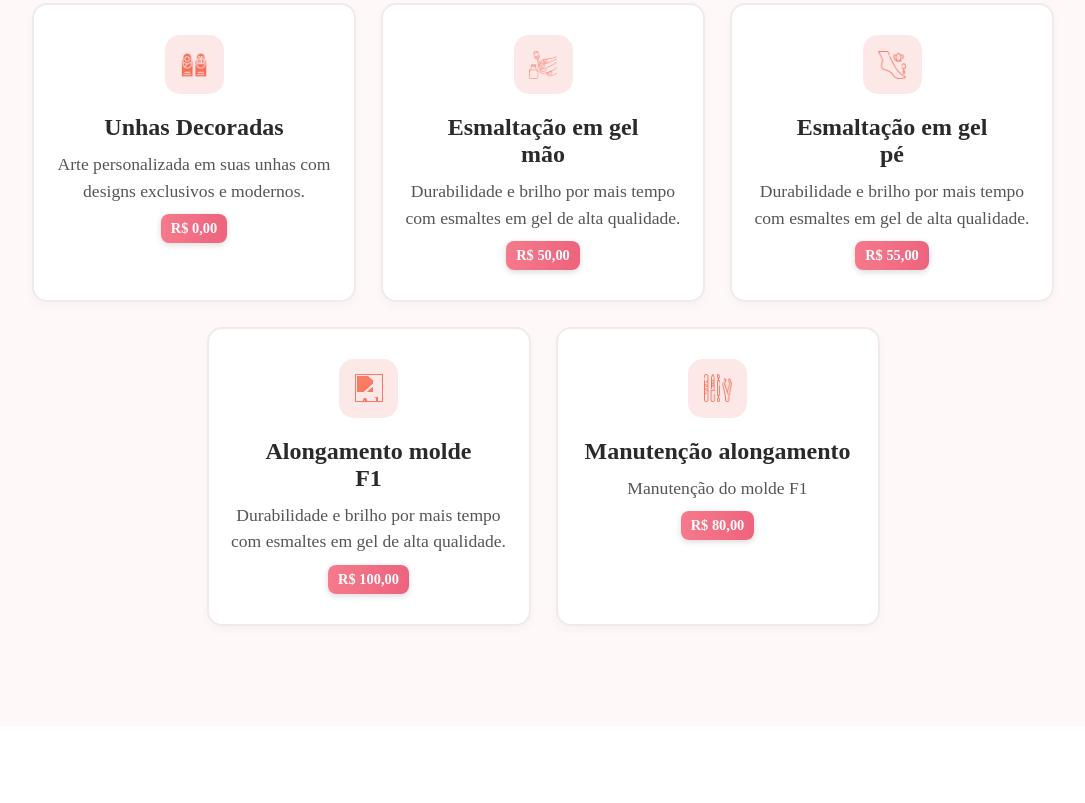
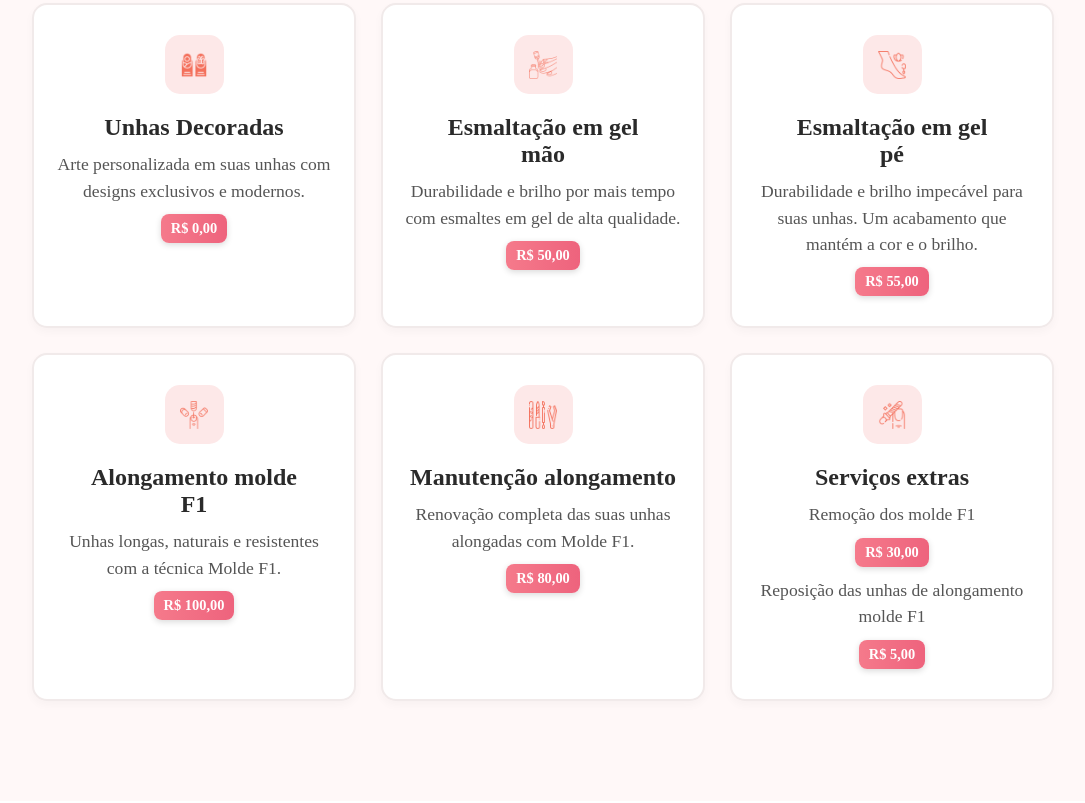
Before and after one commit to italobrunkhorst/MANICURE-2.0, a plain HTML site: page index.html in a window 1280 px wide. Shown: the part 1394-2197 px from the top of the page, without its empty margins (97-1182 px from the left). Drawn offline with Linux system fonts and the light colour scheme.

Commit message:
adicionado icone para alguns cards e adicionado novo card

```diff
--- a/index.html
+++ b/index.html
@@ -11,7 +11,7 @@
         <div class="conteiner">
             <div class="logo">
                 <img src="img/logo.png" alt="Logo Manicure">
-                <span>Manicure</span>
+                <span>Elen Nails</span>
             </div>
 
             <nav class="navbar" id="navbar">
@@ -79,7 +79,7 @@
                 <div class="card">
                     <div class="card-top">
                         <div class="icon">
-                            <img src="img/.png" alt="Pedicure">
+                            <img src="img/30-days.png" alt="Pedicure">
                         </div>
                         <h3>Pacote mensal</h3>
                         <button class="toggle-btn"><img src="img/arrow-down-sign-to-navigate.png" alt=""></button>
@@ -128,7 +128,7 @@
                         <button class="toggle-btn"><img src="img/arrow-down-sign-to-navigate.png" alt=""></button>
                     </div>
                     <div class="conteudo">
-                        <p>Durabilidade e brilho por mais tempo com esmaltes em gel de alta qualidade.</p>
+                        <p>Durabilidade e brilho impecável para suas unhas. Um acabamento que mantém a cor e o brilho.</p>
                         <span class="preco">R$ 55,00</span>
                     </div>
                 </div>
@@ -136,13 +136,13 @@
                 <div class="card">
                     <div class="card-top">
                         <div class="icon">
-                        <img src="img/" alt="Alongamento Molde F1">
+                        <img src="img/nails.png" alt="Alongamento Molde F1">
                         </div>
                         <h3>Alongamento molde <br> F1</h3>
                         <button class="toggle-btn"><img src="img/arrow-down-sign-to-navigate.png" alt=""></button>
                     </div>
                     <div class="conteudo">
-                        <p>Durabilidade e brilho por mais tempo com esmaltes em gel de alta qualidade.</p>
+                        <p>Unhas longas, naturais e resistentes com a técnica Molde F1.</p>
                         <span class="preco">R$ 100,00</span>
                     </div>
                 </div>
@@ -156,8 +156,24 @@
                         <button class="toggle-btn"><img src="img/arrow-down-sign-to-navigate.png" alt=""></button>
                     </div>
                     <div class="conteudo">
-                        <p>Manutenção do molde F1</p>
+                        <p>Renovação completa das suas unhas alongadas com Molde F1.</p>
                         <span class="preco">R$ 80,00</span>
+                    </div>
+                </div>
+
+                <div class="card">
+                    <div class="card-top">
+                        <div class="icon">
+                        <img src="img/remoção.png" alt="Manutenção">
+                        </div>
+                        <h3>Serviços extras</h3>
+                        <button class="toggle-btn"><img src="img/arrow-down-sign-to-navigate.png" alt=""></button>
+                    </div>
+                    <div class="conteudo">
+                        <p>Remoção dos molde F1</p>
+                        <span class="preco">R$ 30,00</span>
+                        <p>Reposição das unhas de alongamento molde F1</p>
+                        <span class="preco">R$ 5,00</span>
                     </div>
                 </div>
             </div>
```
Also changed, not shown: img/30-days.png (added), img/nails.png (added), img/remoção.png (added).
